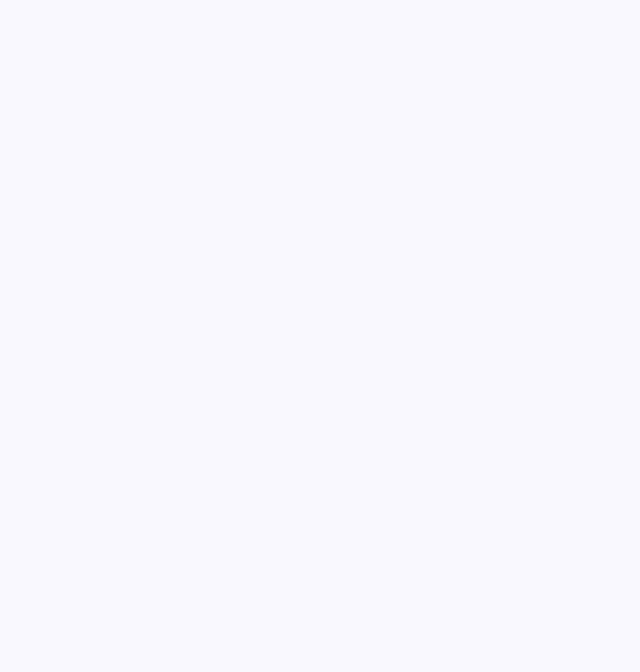
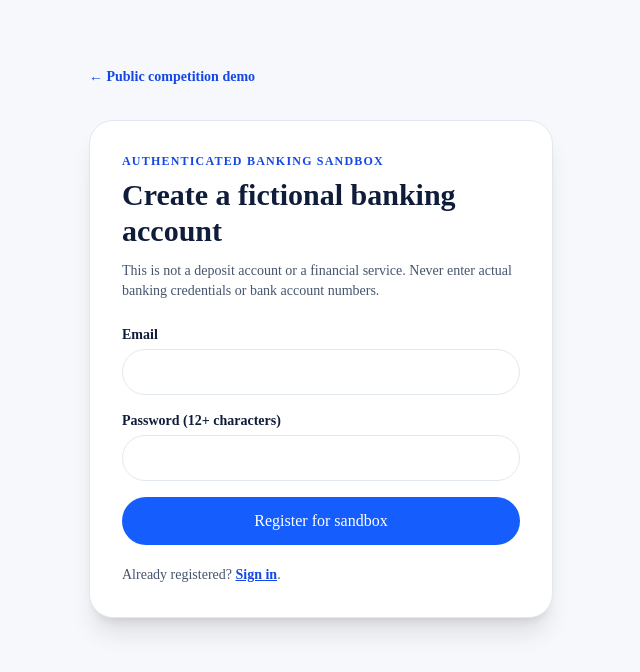
Before and after one commit to jamienatorX/fudan-global-finance-ai, a Next.js app: page /register in a window 1280 px wide. Before the commit this address had no page. Shown: the top 672 px of the page, without its empty margins (319-959 px from the left). Built offline with nearby package versions, Linux system fonts and the light colour scheme; no server answers.

Commit message:
feat: authenticated banking API with origin protection and sandbox signup

```diff
--- /dev/null
+++ b/app/register/page.tsx
@@ -0,0 +1,34 @@
+'use client';
+import { useState,type FormEvent } from 'react';
+import Link from 'next/link';
+import { createBrowserSupabaseClient } from '../../src/lib/supabase/browser';
+import { isSupabaseConfigured } from '../../src/lib/supabase/config';
+
+export default function RegisterPage(){
+ const [email,setEmail]=useState('');const [password,setPassword]=useState('');
+ const [pending,setPending]=useState(false);const [message,setMessage]=useState('');
+ async function submit(e:FormEvent<HTMLFormElement>){
+  e.preventDefault();if(pending||!isSupabaseConfigured())return;
+  setPending(true);setMessage('');
+  try{
+   const client=createBrowserSupabaseClient();
+   const {error}=await client.auth.signUp({email,password,options:{emailRedirectTo:window.location.origin+'/auth/callback?next=/banking'}});
+   setMessage(error?'Unable to create demo account. Check your inputs and try again.':
+    'Account request received. Check your email for a confirmation link, then sign in. Only fictional demo accounts are provided.');
+  }catch{setMessage('Registration could not be completed.');}finally{setPending(false)}
+ }
+ return <main className="mx-auto min-h-screen max-w-lg px-6 py-16">
+  <Link href="/" className="text-sm font-semibold text-blue-700">← Public competition demo</Link>
+  <div className="mt-8 rounded-3xl border border-slate-200 bg-white p-8 shadow-xl">
+  <p className="text-xs font-bold uppercase tracking-widest text-blue-700">Authenticated banking sandbox</p>
+  <h1 className="mt-2 text-3xl font-bold">Create a fictional banking account</h1>
+  <p className="mt-3 text-sm text-slate-600">This is not a deposit account or a financial service. Never enter actual banking credentials or bank account numbers.</p>
+  <form onSubmit={submit} className="mt-6 space-y-4">
+   <label className="block text-sm font-semibold">Email<input type="email" required autoComplete="email" className="mt-1 w-full rounded-xl border border-slate-200 px-4 py-3" value={email} onChange={e=>setEmail(e.target.value)}/></label>
+   <label className="block text-sm font-semibold">Password (12+ characters)<input type="password" required minLength={12} autoComplete="new-password" className="mt-1 w-full rounded-xl border border-slate-200 px-4 py-3" value={password} onChange={e=>setPassword(e.target.value)}/></label>
+   <button className="w-full rounded-xl bg-blue-600 px-5 py-3 text-sm font-semibold text-white disabled:bg-slate-400" disabled={pending||!isSupabaseConfigured()}>{pending?'Submitting…':'Register for sandbox'}</button>
+  </form>
+  {message&&<p role="status" className="mt-4 rounded-lg bg-blue-50 p-3 text-sm text-blue-900">{message}</p>}
+  <p className="mt-5 text-sm text-slate-600">Already registered? <Link href="/login" className="font-semibold text-blue-700 underline">Sign in</Link>.</p>
+  </div></main>;
+}
```
